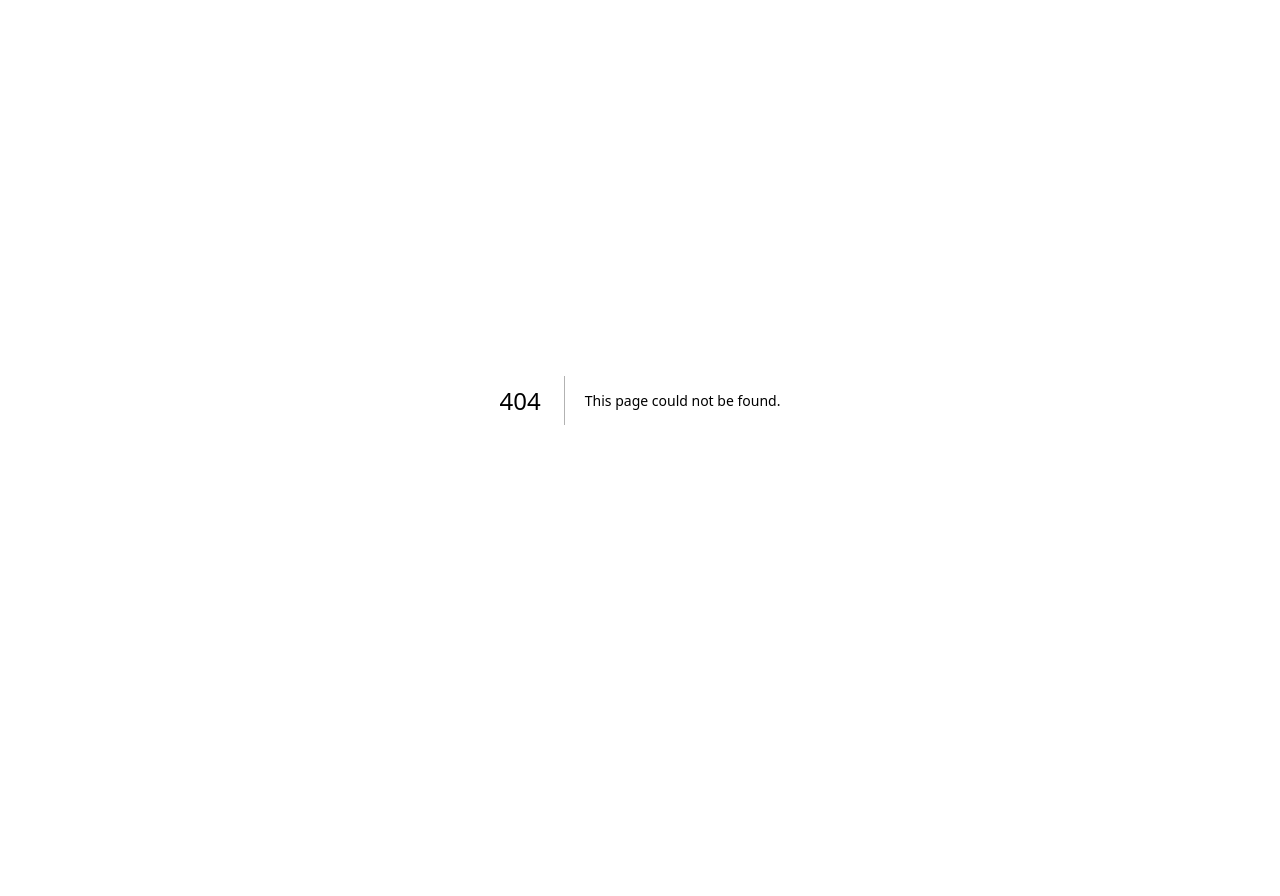
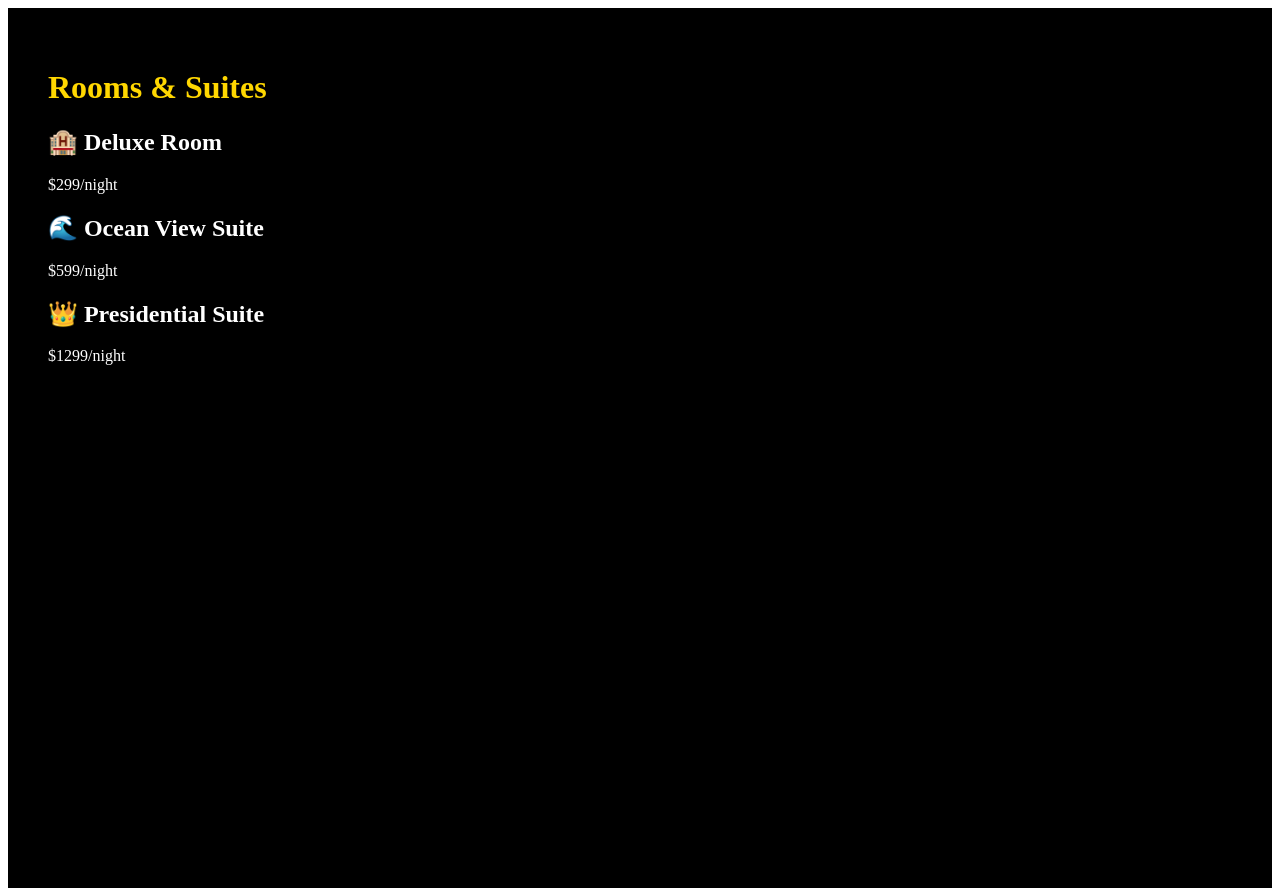
Before and after one commit to mbindaalphachia9-del/OHAU-HOTEL-RESORT, a Next.js app: page /rooms in a window 1280 px wide. Before the commit this address had no page. Before the commit the page ends 800 px from the top, so only its background shows below. Built offline with nearby package versions, Linux system fonts and the light colour scheme.

Commit message:
Create page.tsx

```diff
--- /dev/null
+++ b/app/rooms/page.tsx
@@ -0,0 +1,16 @@
+export default function RoomsPage() {
+  return (
+    <main style={{ backgroundColor: "#000", color: "#fff", minHeight: "100vh", padding: "40px" }}>
+      <h1 style={{ color: "gold" }}>Rooms & Suites</h1>
+
+      <h2>🏨 Deluxe Room</h2>
+      <p>$299/night</p>
+
+      <h2>🌊 Ocean View Suite</h2>
+      <p>$599/night</p>
+
+      <h2>👑 Presidential Suite</h2>
+      <p>$1299/night</p>
+    </main>
+  );
+}
```
